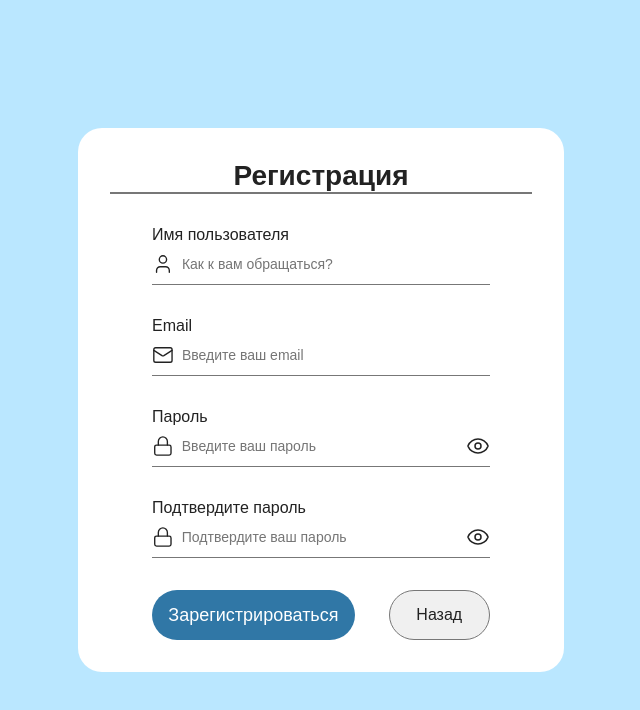
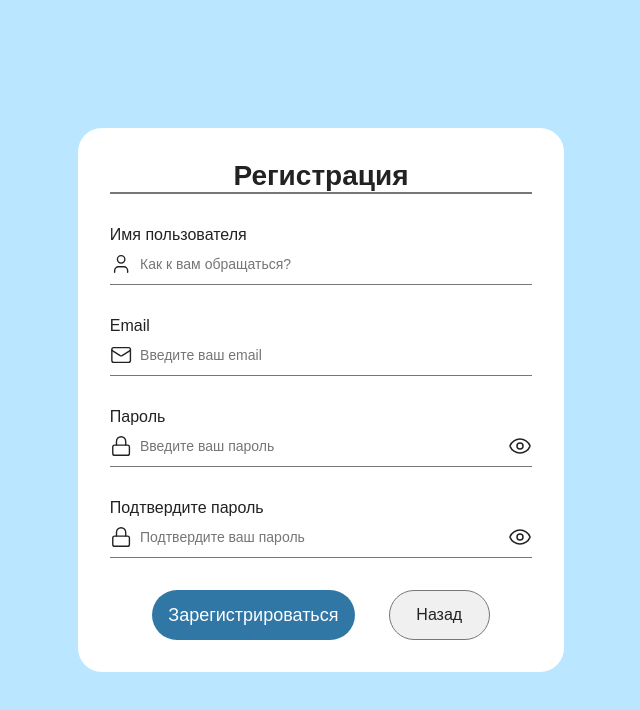
Before and after one commit to 4ex0ff/online-survey-service, a React app in the folder frontend/: page /register in a window 1280 px wide. Shown: the top 710 px of the page, without its empty margins (319-959 px from the left). Built offline with nearby package versions, Linux system fonts and the light colour scheme; the HTML template or start-up script is replaced by a standard one.

Commit message:
Update 3.1

```diff
--- a/frontend/src/pages/LoginPage.css
+++ b/frontend/src/pages/LoginPage.css
@@ -42,7 +42,7 @@
     flex-direction: column;
     justify-content: flex-start;
     gap: 8px;
-    width: 80%;
+    width: 100%;
 }
 
 .login-input-label {
--- a/frontend/src/pages/RegisterPage.css
+++ b/frontend/src/pages/RegisterPage.css
@@ -42,7 +42,7 @@
     flex-direction: column;
     justify-content: flex-start;
     gap: 8px;
-    width: 80%;
+    width: 100%;
 }
 
 .register-input-label {
```
